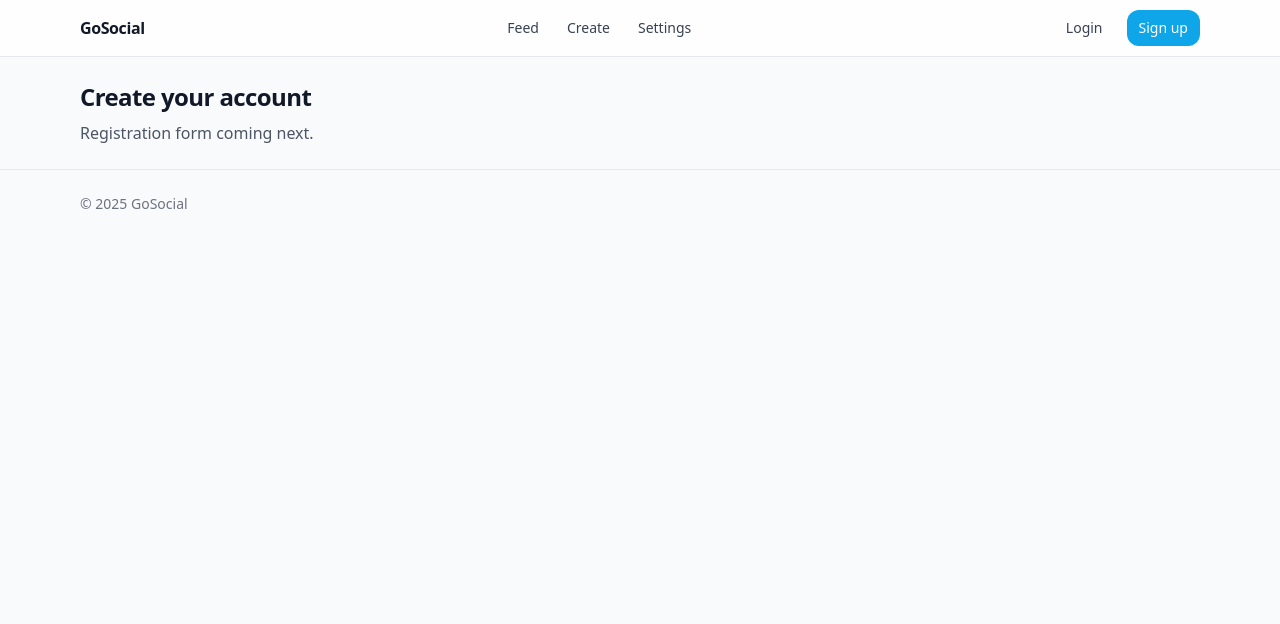
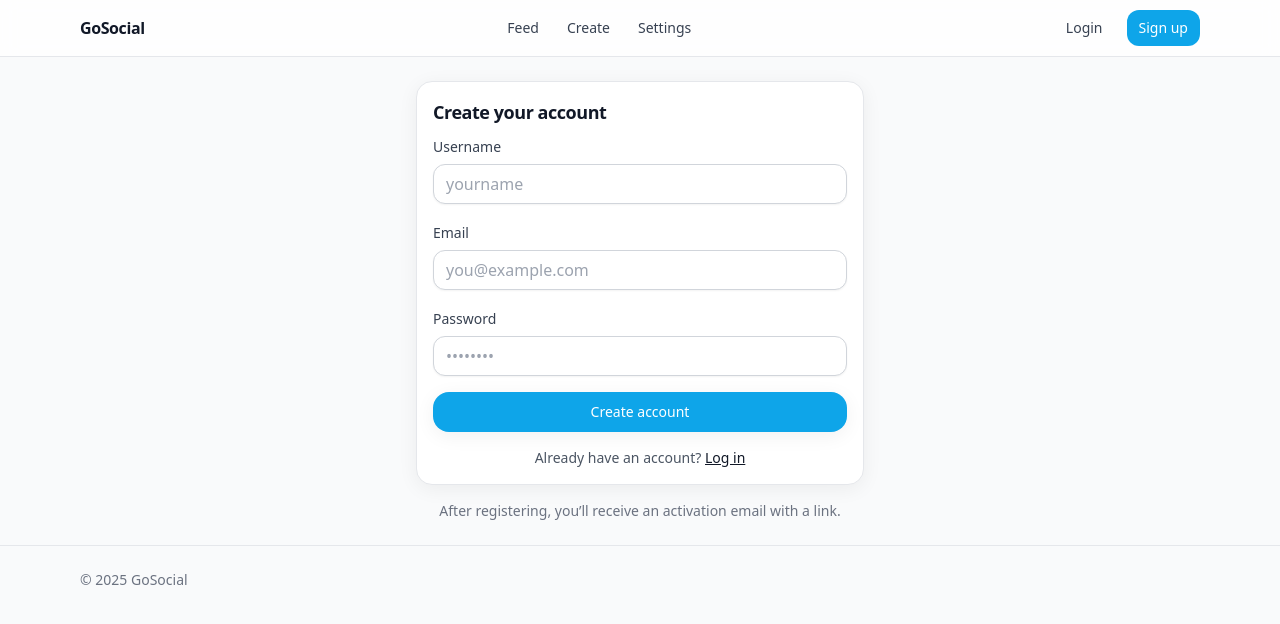
Before and after one commit to Har2yQn78/social_back, a React (Vite) app in the folder web/: page /register in a window 1280 px wide. Shown: the top 624 px of the page. Built offline with nearby package versions, Linux system fonts and the light colour scheme; no server answers.

Commit message:
making the pages complete

```diff
--- a/web/package.json
+++ b/web/package.json
@@ -13,6 +13,7 @@
     "test": "vitest"
   },
   "dependencies": {
+    "@hookform/resolvers": "^5.2.2",
     "@tanstack/react-query": "^5.90.5",
     "axios": "^1.7.7",
     "clsx": "^2.1.1",
--- a/web/src/pages/ActivatePage.tsx
+++ b/web/src/pages/ActivatePage.tsx
@@ -1,11 +1,63 @@
-import { useParams } from 'react-router-dom'
+import { useEffect, useState } from 'react'
+import { useParams, Link } from 'react-router-dom'
+import { authService } from '../services/auth'
+import { Card, CardContent, CardHeader, CardTitle, Spinner } from '../components/ui'
+import { toast } from 'sonner'
 
 export default function ActivatePage() {
-  const { token } = useParams()
+  const { token = '' } = useParams()
+  const [status, setStatus] = useState<'idle' | 'loading' | 'success' | 'error'>('idle')
+  const [message, setMessage] = useState<string>('')
+
+  useEffect(() => {
+    async function run() {
+      if (!token) {
+        setStatus('error')
+        setMessage('Activation token is missing.')
+        return
+      }
+      setStatus('loading')
+      try {
+        await authService.activate({ token })
+        setStatus('success')
+        setMessage('Your account has been activated. You can now log in.')
+        toast.success('Account activated')
+      } catch (e: any) {
+        setStatus('error')
+        setMessage(e?.message || 'Activation failed')
+        toast.error(e?.message || 'Activation failed')
+      }
+    }
+    run()
+  }, [token])
+
   return (
-    <section className="space-y-2">
-      <h1 className="text-2xl font-semibold tracking-tight">Activate account</h1>
-      <p className="text-neutral-600">Token: <code className="rounded bg-neutral-200 px-1 py-0.5">{token}</code></p>
-    </section>
+    <div className="mx-auto max-w-md">
+      <Card>
+        <CardHeader>
+          <CardTitle>Activate account</CardTitle>
+        </CardHeader>
+        <CardContent>
+          {status === 'loading' && (
+            <div className="flex items-center gap-2">
+              <Spinner /> <span>Activating…</span>
+            </div>
+          )}
+          {status !== 'loading' && (
+            <>
+              <p className={status === 'error' ? 'text-red-600' : 'text-neutral-700'}>{message}</p>
+              <div className="mt-4">
+                <Link
+                  to="/login"
+                  className="rounded-2xl bg-primary px-4 py-2 text-white hover:bg-primary-dark"
+                >
+                  Go to login
+                </Link>
+              </div>
+            </>
+          )}
+        </CardContent>
+      </Card>
+    </div>
   )
 }
--- a/web/src/pages/LoginPage.tsx
+++ b/web/src/pages/LoginPage.tsx
@@ -1,8 +1,97 @@
+import { useEffect, useState } from 'react'
+import { useForm } from 'react-hook-form'
+import { z } from 'zod'
+import { zodResolver } from '@hookform/resolvers/zod'
+import { Link, useLocation, useNavigate } from 'react-router-dom'
+import { useAuthStore } from '../stores/auth.store'
+import { Button, Card, CardContent, CardHeader, CardTitle, Input } from '../components/ui'
+import { Form, Field, getError } from '../components/form/Form'
+import { toast } from 'sonner'
+
+const LoginSchema = z.object({
+  email: z.string().email('Enter a valid email address'),
+  password: z.string().min(1, 'Password is required'),
+})
+type LoginForm = z.infer<typeof LoginSchema>
+
+function useFromParam() {
+  const { search } = useLocation()
+  const params = new URLSearchParams(search)
+  const from = params.get('from')
+  return from && from.startsWith('/') ? from : '/feed'
+}
+
 export default function LoginPage() {
+  const navigate = useNavigate()
+  const from = useFromParam()
+  const loginWithCredentials = useAuthStore(s => s.loginWithCredentials)
+  const token = useAuthStore(s => s.token)
+  const [submitting, setSubmitting] = useState(false)
+
+  // If already logged in, bounce to target
+  useEffect(() => {
+    if (token) navigate(from, { replace: true })
+  }, [token, from, navigate])
+
+  const form = useForm<LoginForm>({
+    resolver: zodResolver(LoginSchema),
+    defaultValues: { email: '', password: '' },
+    mode: 'onTouched',
+  })
+
+  async function onSubmit(values: LoginForm) {
+    setSubmitting(true)
+    try {
+      await loginWithCredentials(values)
+      toast.success('Logged in')
+      navigate(from, { replace: true })
+    } catch (e: any) {
+      toast.error(e?.message || 'Login failed')
+    } finally {
+      setSubmitting(false)
+    }
+  }
+
+  const { register, handleSubmit, formState } = form
+
   return (
-    <section className="space-y-2">
-      <h1 className="text-2xl font-semibold tracking-tight">Welcome back</h1>
-      <p className="text-neutral-600">Login form coming next.</p>
-    </section>
+    <div className="mx-auto max-w-md">
+      <Card>
+        <CardHeader>
+          <CardTitle>Welcome back</CardTitle>
+        </CardHeader>
+        <CardContent>
+          <Form onSubmit={handleSubmit(onSubmit)}>
+            <Field label="Email" htmlFor="email" error={getError(formState.errors, 'email')}>
+              <Input id="email" type="email" placeholder="you@example.com" {...register('email')} />
+            </Field>
+
+            <Field
+              label="Password"
+              htmlFor="password"
+              error={getError(formState.errors, 'password')}
+            >
+              <Input
+                id="password"
+                type="password"
+                placeholder="••••••••"
+                {...register('password')}
+              />
+            </Field>
+
+            <Button type="submit" disabled={submitting} loading={submitting} className="w-full">
+              {submitting ? 'Signing in…' : 'Sign in'}
+            </Button>
+
+            <p className="mt-3 text-center text-sm text-neutral-600">
+              New here?{' '}
+              <Link to="/register" className="font-medium text-neutral-900 underline">
+                Create an account
+              </Link>
+            </p>
+          </Form>
+        </CardContent>
+      </Card>
+    </div>
   )
 }
--- a/web/src/pages/RegisterPage.tsx
+++ b/web/src/pages/RegisterPage.tsx
@@ -1,8 +1,100 @@
+import { useState } from 'react'
+import { useForm } from 'react-hook-form'
+import { z } from 'zod'
+import { zodResolver } from '@hookform/resolvers/zod'
+import { useNavigate, Link } from 'react-router-dom'
+import { authService } from '../services/auth'
+import { Button, Card, CardContent, CardHeader, CardTitle, Input, Label } from '../components/ui'
+import { Form, Field, getError } from '../components/form/Form'
+import { toast } from 'sonner'
+
+const RegisterSchema = z.object({
+  username: z
+    .string()
+    .min(3, 'Username must be at least 3 characters')
+    .max(32, 'Username must be at most 32 characters')
+    .regex(/^[a-zA-Z0-9_]+$/, 'Only letters, numbers and underscores'),
+  email: z.string().email('Enter a valid email address'),
+  password: z.string().min(6, 'Password must be at least 6 characters'),
+})
+
+type RegisterForm = z.infer<typeof RegisterSchema>
+
 export default function RegisterPage() {
+  const navigate = useNavigate()
+  const [submitting, setSubmitting] = useState(false)
+
+  const form = useForm<RegisterForm>({
+    resolver: zodResolver(RegisterSchema),
+    defaultValues: { username: '', email: '', password: '' },
+    mode: 'onTouched',
+  })
+
+  async function onSubmit(values: RegisterForm) {
+    setSubmitting(true)
+    try {
+      await authService.register(values)
+      toast.success('Registration received. Check your email to activate your account.')
+      navigate('/login')
+    } catch (e: any) {
+      toast.error(e?.message || 'Registration failed')
+    } finally {
+      setSubmitting(false)
+    }
+  }
+
+  const { register, handleSubmit, formState } = form
+
   return (
-    <section className="space-y-2">
-      <h1 className="text-2xl font-semibold tracking-tight">Create your account</h1>
-      <p className="text-neutral-600">Registration form coming next.</p>
-    </section>
+    <div className="mx-auto max-w-md">
+      <Card>
+        <CardHeader>
+          <CardTitle>Create your account</CardTitle>
+        </CardHeader>
+        <CardContent>
+          <Form onSubmit={handleSubmit(onSubmit)}>
+            <Field
+              label="Username"
+              htmlFor="username"
+              error={getError(formState.errors, 'username')}
+            >
+              <Input id="username" placeholder="yourname" {...register('username')} />
+            </Field>
+
+            <Field label="Email" htmlFor="email" error={getError(formState.errors, 'email')}>
+              <Input id="email" type="email" placeholder="you@example.com" {...register('email')} />
+            </Field>
+
+            <Field
+              label="Password"
+              htmlFor="password"
+              error={getError(formState.errors, 'password')}
+            >
+              <Input
+                id="password"
+                type="password"
+                placeholder="••••••••"
+                {...register('password')}
+              />
+            </Field>
+
+            <Button type="submit" disabled={submitting} loading={submitting} className="w-full">
+              {submitting ? 'Creating account…' : 'Create account'}
+            </Button>
+
+            <p className="mt-3 text-center text-sm text-neutral-600">
+              Already have an account?{' '}
+              <Link to="/login" className="font-medium text-neutral-900 underline">
+                Log in
+              </Link>
+            </p>
+          </Form>
+        </CardContent>
+      </Card>
+
+      <p className="mt-4 text-center text-sm text-neutral-500">
+        After registering, you’ll receive an activation email with a link.
+      </p>
+    </div>
   )
 }
```
